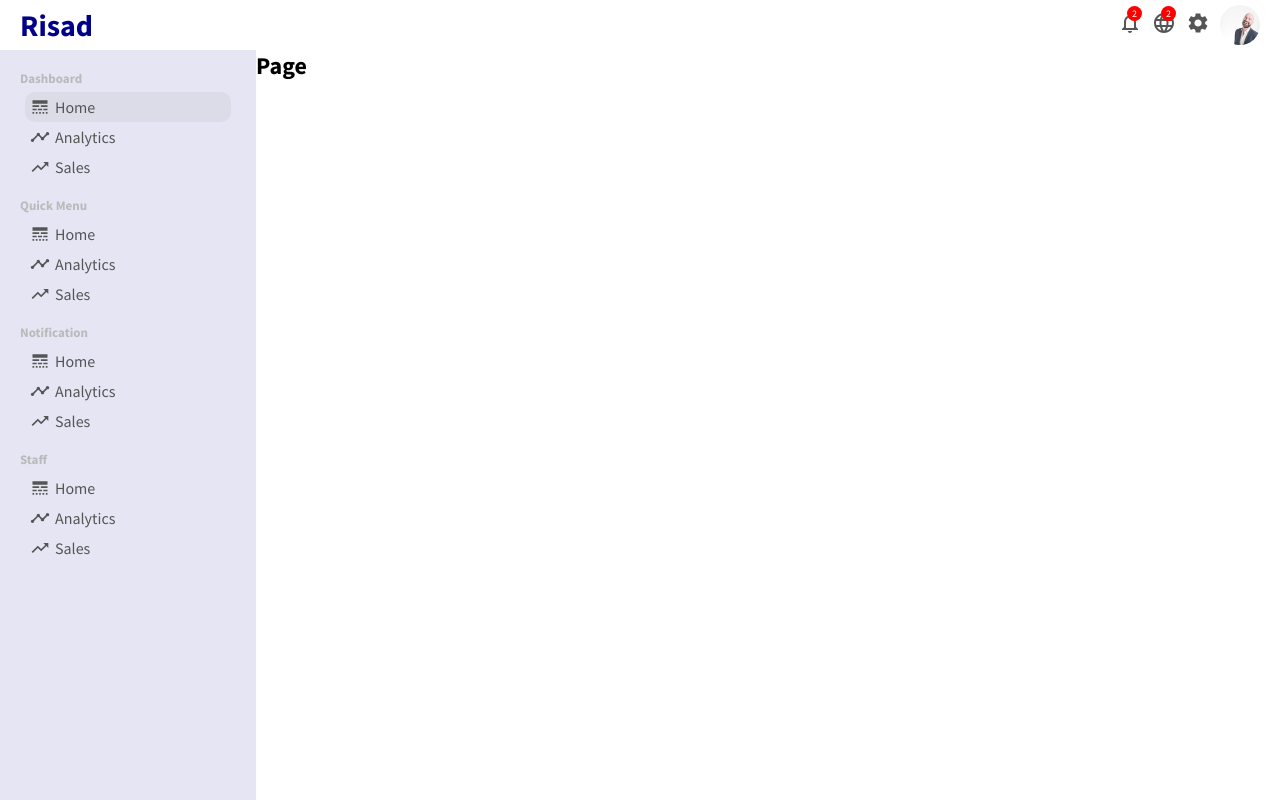
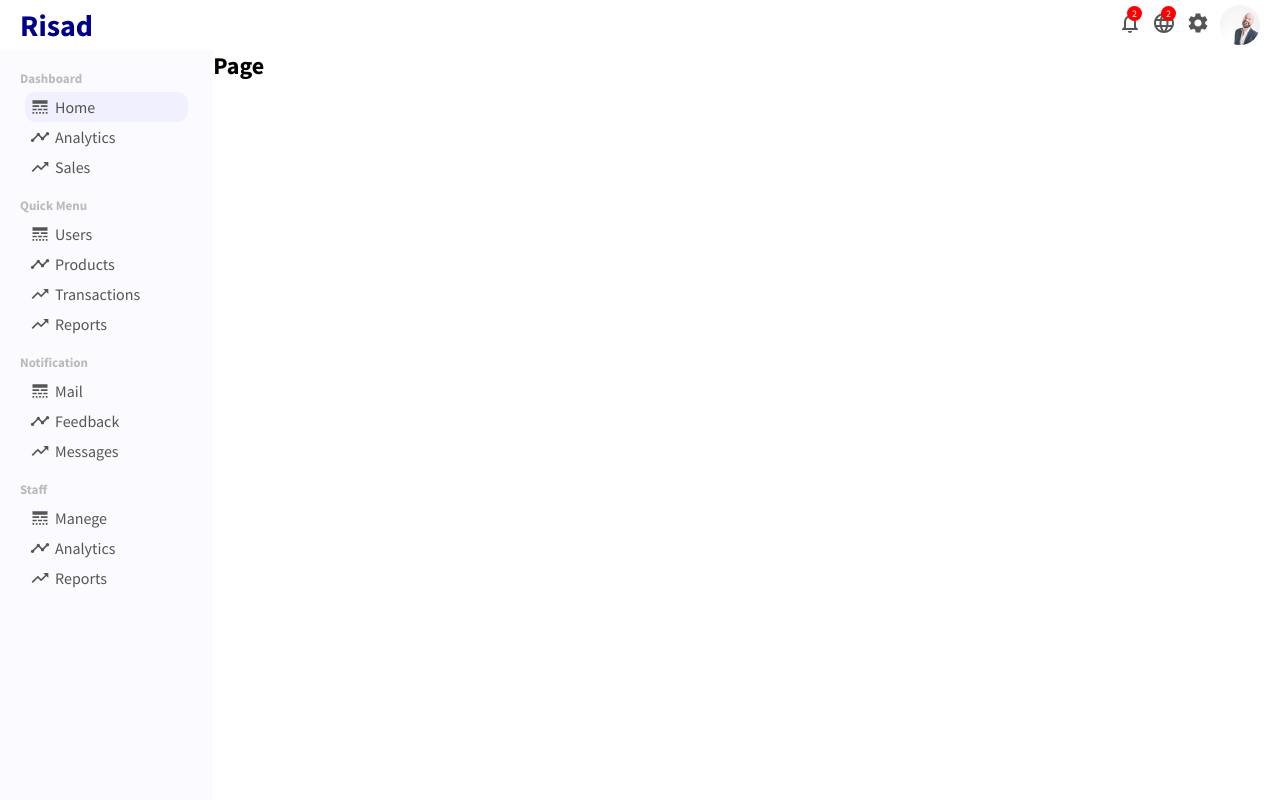
Before and after one commit to Risad212/React-Admin-Dashbaord, a React (Create React App) app: page / in a window 1280 px wide. Built offline with nearby package versions, Linux system fonts and the light colour scheme.

Commit message:
sidebar finished

```diff
--- a/src/App.css
+++ b/src/App.css
@@ -2,5 +2,5 @@
     display: flex;
 }
 .othersPage{
-    flex: 4;
+    flex: 5;
 }
--- a/src/Components/Sidebar/Sidebar.css
+++ b/src/Components/Sidebar/Sidebar.css
@@ -1,26 +1,31 @@
-.sidebar{
+.sidebar {
     flex: 1;
     height: calc(100vh - 50px);
-    background: rgb(229, 229, 244);
+    background-color: rgb(251, 251, 255);
     position: sticky;
     top: 50px;
   }
-.sidebarWrapper{
+
+  .sidebarWrapper {
     padding: 20px;
     color: #555;
   }
-.sidebarMenu{
+
+  .sidebarMenu {
     margin-bottom: 10px;
   }
-.sidebarTitle{
+
+  .sidebarTitle {
     font-size: 13px;
     color: rgb(187, 186, 186);
   }
-.sidebarList{
+
+  .sidebarList {
     list-style: none;
     padding: 5px;
   }
-.sidebarListItem{
+
+  .sidebarListItem {
     padding: 5px;
     cursor: pointer;
     display: flex;
@@ -28,8 +33,9 @@
     border-radius: 10px;
   }
 
-.sidebarListItem.active,.sidebarListItem:hover{
-    background: rgb(220, 220, 233);
+  .sidebarListItem.active,
+  .sidebarListItem:hover {
+    background-color: rgb(240, 240, 255);
   }
 
   .sidebarIcon{
--- a/src/Components/Sidebar/Sidebar.jsx
+++ b/src/Components/Sidebar/Sidebar.jsx
@@ -21,27 +21,28 @@ const Sidebar = () => {
               <div className="sidebarMenu">
                  <h3 className="sidebarTitle">Quick Menu</h3>
                  <ul className="sidebarList">
-                    <li className="sidebarListItem"><LineStyleIcon className='sidebarIcon'/>Home</li>
-                    <li className="sidebarListItem"><TimelineIcon className='sidebarIcon'/>Analytics</li>
-                    <li className="sidebarListItem"><TrendingUpIcon className='sidebarIcon'/>Sales</li>
+                    <li className="sidebarListItem"><LineStyleIcon className='sidebarIcon'/>Users</li>
+                    <li className="sidebarListItem"><TimelineIcon className='sidebarIcon'/>Products</li>
+                    <li className="sidebarListItem"><TrendingUpIcon className='sidebarIcon'/>Transactions</li>
+                    <li className="sidebarListItem"><TrendingUpIcon className='sidebarIcon'/>Reports</li>
                  </ul>
               </div>
               {/*-- menu --*/}
               <div className="sidebarMenu">
                  <h3 className="sidebarTitle">Notification</h3>
                  <ul className="sidebarList">
-                    <li className="sidebarListItem"><LineStyleIcon className='sidebarIcon'/>Home</li>
-                    <li className="sidebarListItem"><TimelineIcon className='sidebarIcon'/>Analytics</li>
-                    <li className="sidebarListItem"><TrendingUpIcon className='sidebarIcon'/>Sales</li>
+                    <li className="sidebarListItem"><LineStyleIcon className='sidebarIcon'/>Mail</li>
+                    <li className="sidebarListItem"><TimelineIcon className='sidebarIcon'/>Feedback</li>
+                    <li className="sidebarListItem"><TrendingUpIcon className='sidebarIcon'/>Messages</li>
                  </ul>
               </div>
               {/*-- menu --*/}
               <div className="sidebarMenu">
                  <h3 className="sidebarTitle">Staff</h3>
                  <ul className="sidebarList">
-                    <li className="sidebarListItem"><LineStyleIcon className='sidebarIcon'/>Home</li>
+                    <li className="sidebarListItem"><LineStyleIcon className='sidebarIcon'/>Manege</li>
                     <li className="sidebarListItem"><TimelineIcon className='sidebarIcon'/>Analytics</li>
-                    <li className="sidebarListItem"><TrendingUpIcon className='sidebarIcon'/>Sales</li>
+                    <li className="sidebarListItem"><TrendingUpIcon className='sidebarIcon'/>Reports</li>
                  </ul>
               </div>
             </div>
```
Lines whose indentation alone changed are shown as unchanged.
